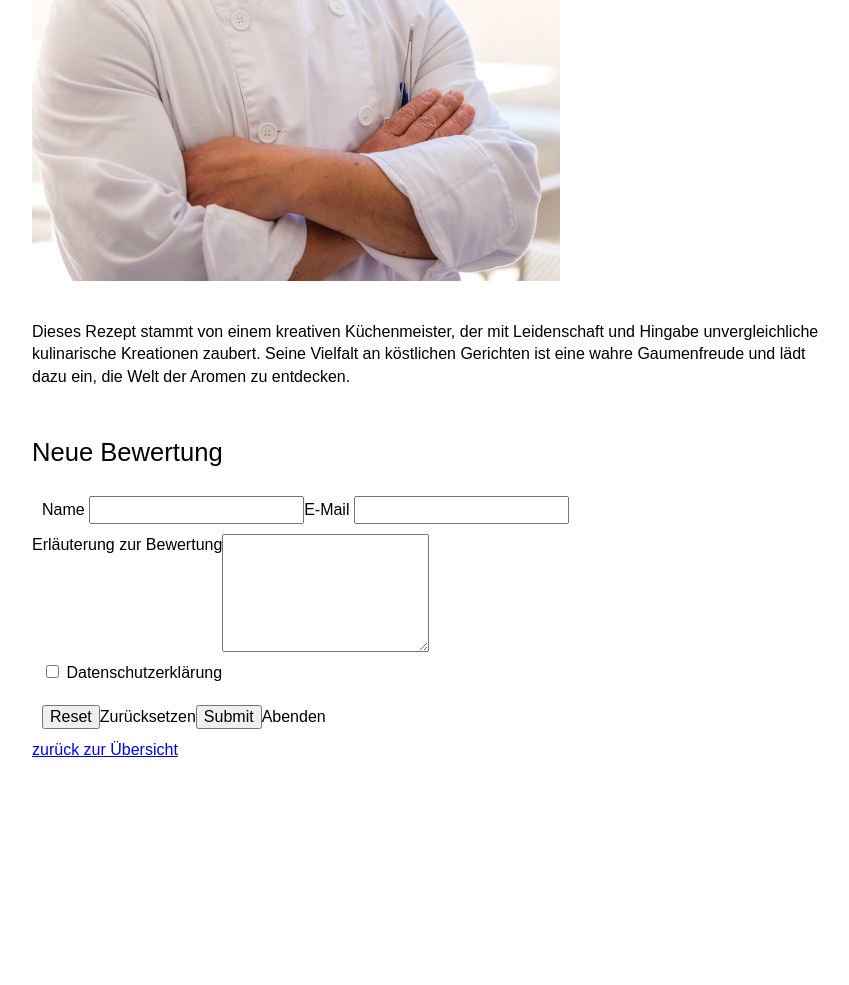
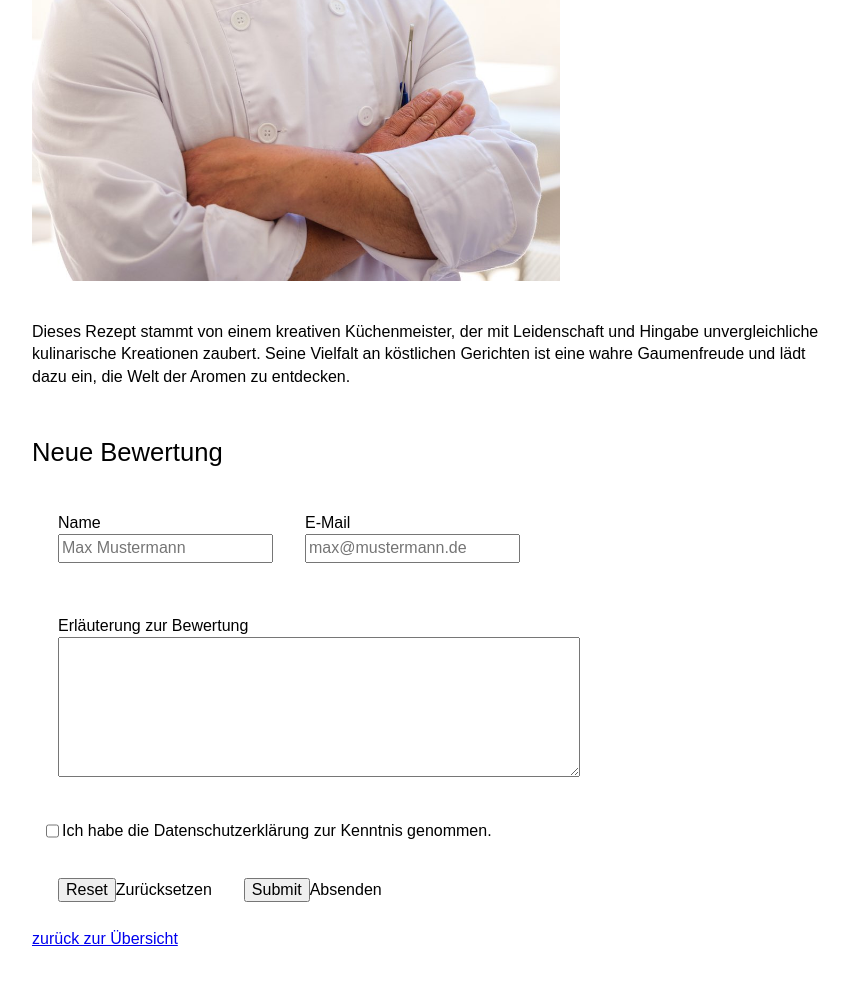
Before and after one commit to mi-classroom/feature-request---bewertungen-zu-rezepten-team-a, a website: page recipes/spaghetti-aglio-olio-e-peperoncino.html in a window 1280 px wide. Shown: the part 6058-7043 px from the top of the page, without its empty margins (208-1057 px from the left). Before the commit the page ends 6879 px from the top, so only its background shows below. Drawn offline with Linux system fonts and the light colour scheme.

Commit message:
2. Formular verbessert

```diff
--- a/recipes/spaghetti-aglio-olio-e-peperoncino.html
+++ b/recipes/spaghetti-aglio-olio-e-peperoncino.html
@@ -220,24 +220,26 @@
             <div class="one-line">
                 <div>
                 <label for="name">Name</label>
-            <input type="text" id="name" name="name" required />
+                <input type="text" id="name" name="name" placeholder="Max Mustermann" required />
                 </div>
                 <div>
                 <label for="email">E-Mail</label>
-            <input type="email" id="email" name="email" required />
+                <input type="email" id="email" name="email" placeholder="max@mustermann.de" required />
                 </div>
-        </div>
-
-        <div>
-            <label for="message">Erläuterung zur Bewertung</label>
-            <textarea id="message" name="message" rows="5" required></textarea>
             </div>
 
             <div class="one-line">
                 <div>
+                    <label for="message">Erläuterung zur Bewertung</label>
+                    <textarea id="message" name="message" rows="6" cols ="54" required></textarea>
+                </div>
+            </div>
+
+            <div class="one-line">
+
                     <input type="checkbox" id="privacy" name="privacy" required />
-            <label for="privacy">Datenschutzerklärung</label>
-            </div>
+                    <label for="privacy">Ich habe die Datenschutzerklärung zur Kenntnis genommen.</label>
+
             </div>
 
             <div class="one-line">
@@ -245,7 +247,7 @@
                 <input type="reset">Zurücksetzen</input>
                 </div>
                 <div>
-            <input type="submit">Abenden</input>
+                <input type="submit">Absenden</input>
                 </div>
             </div>
         </form>
--- a/styles/components.css
+++ b/styles/components.css
@@ -164,8 +164,17 @@
 ############################################################################ */
 
 form > div {
-  display: flex;
+    display: flex;
 }
+
+form > div > div {
+    padding: var(--xs)
+}
+
+form > div > div > label {
+  display: block;
+}
+
 .one-line {
   padding: 10px;
   flex: 1;
```
Lines whose indentation alone changed are shown as unchanged.
